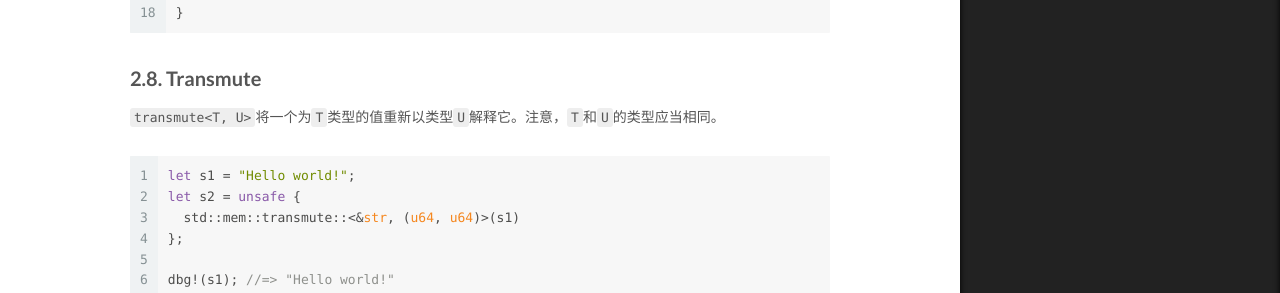
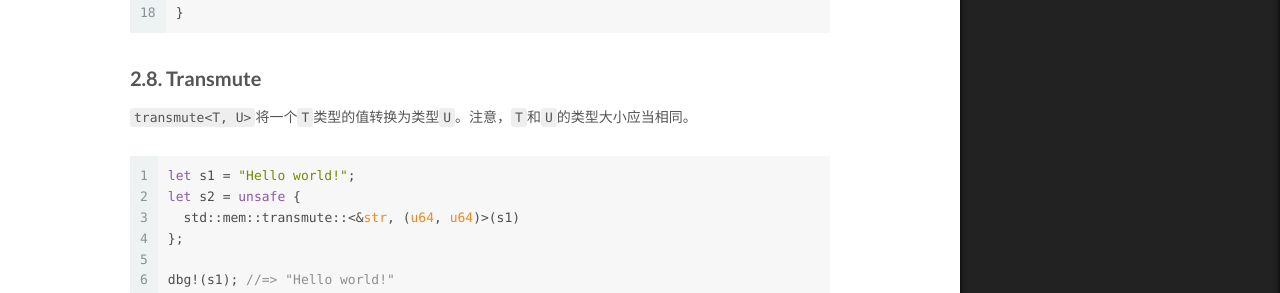
Before and after one commit to Willendless/willendless.github.io, a Jekyll site: the page built from _posts/2021-2-2-unsafe rust.md, in a window 1280 px wide and 1400 px high, scrolled down 4035 px. Shown: the part 402-695 px from the top of the window. Built offline with Jekyll 4.4.1, drawn with Linux system fonts in a browser that asks for light colours; formulas are drawn with MathJax 3; comment, search, counter and statistics services are not loaded.

Commit message:
chore: update typo

````diff
--- a/_posts/2021-2-2-unsafe rust.md
+++ b/_posts/2021-2-2-unsafe rust.md
@@ -202,7 +202,7 @@ fn main() {
 
 ### 2.8. Transmute
 
-`transmute<T, U>`将一个为`T`类型的值重新以类型`U`解释它。注意，`T`和`U`的类型应当相同。
+`transmute<T, U>`将一个`T`类型的值转换为类型`U`。注意，`T`和`U`的类型大小应当相同。
 
 ```rust
 let s1 = "Hello world!";
````
